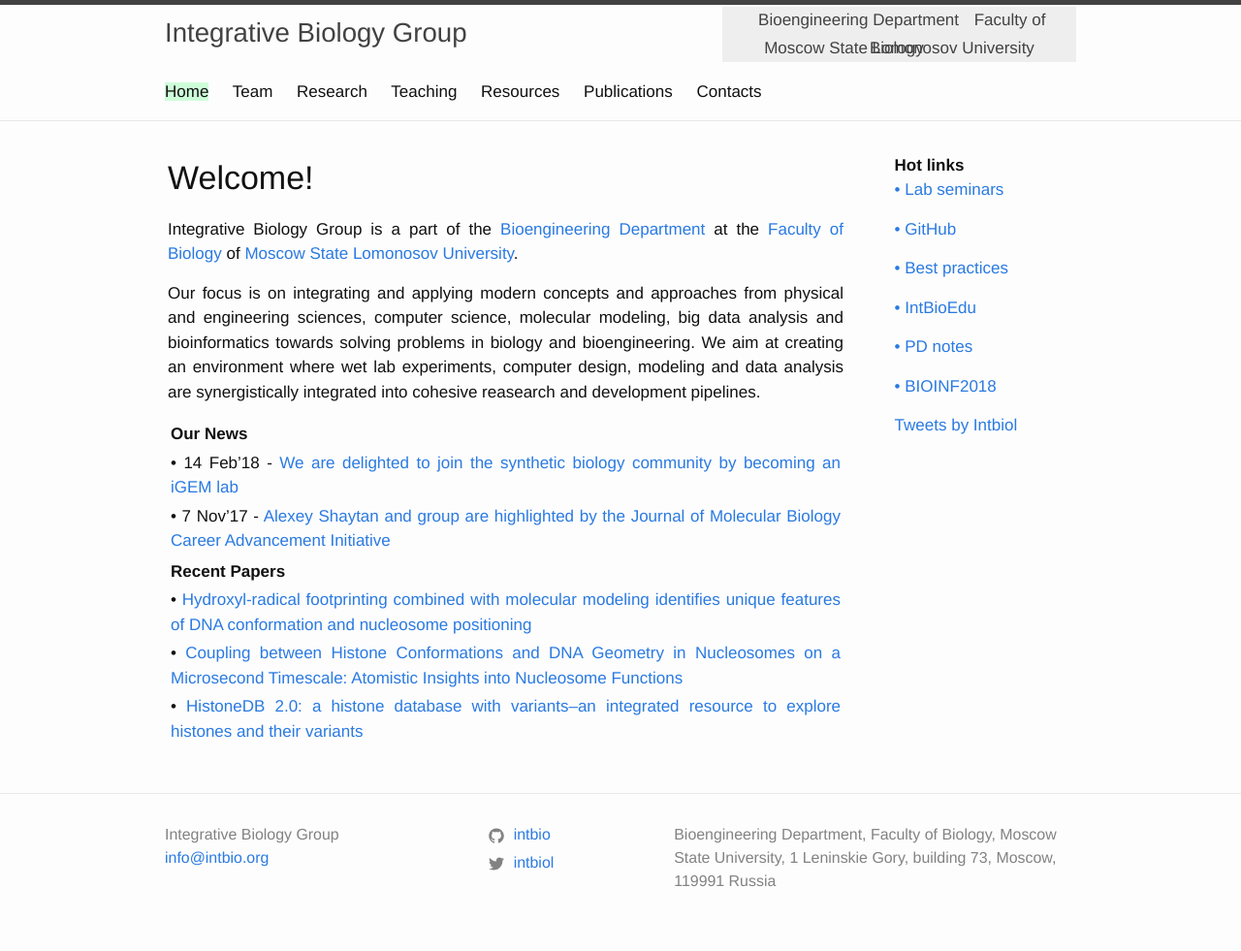
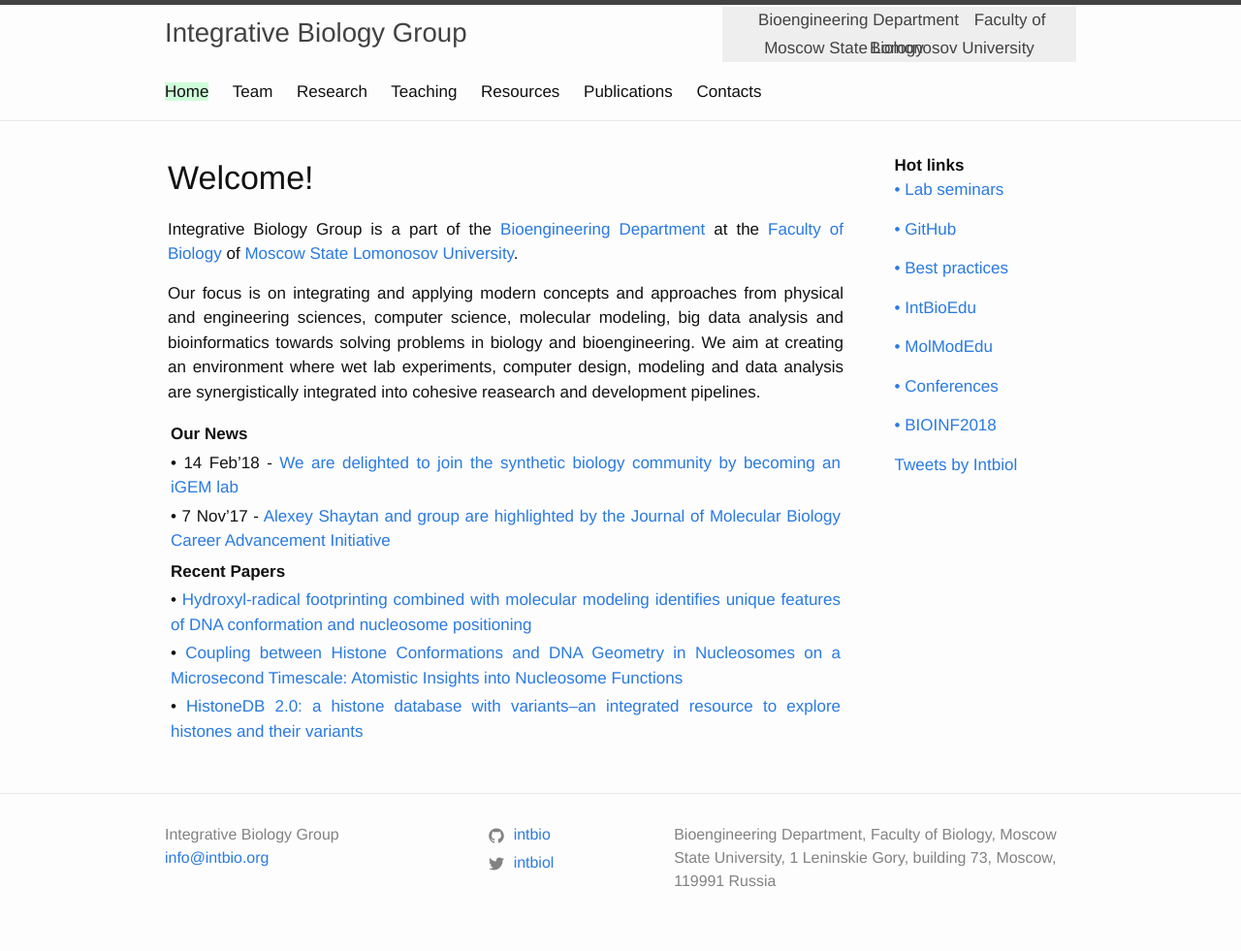
Before and after one commit to v-adlerberg/intbio.github.io, a Jekyll site: the page built from index.md, in a window 1280 px wide. Shown: the whole page at 97% size. Built offline with Jekyll 4.4.1, drawn with Linux system fonts in a browser that asks for light colours; comment, search, counter and statistics services are not loaded.

Commit message:
Update home.html

```diff
--- a/_layouts/home.html
+++ b/_layouts/home.html
@@ -25,7 +25,8 @@
          <li><a href="https://github.com/intbio">• GitHub</a></li>
          <li><a href="https://github.com/intbio/best_practices">• Best practices</a></li>
          <li><a href="https://github.com/intbio/IntBioEdu">• IntBioEdu</a></li>
-         <li><a href="https://github.com/molsim/PDnotes">• PD notes</a></li>
+         <li><a href="https://github.com/molsim/MolModEdu">• MolModEdu</a></li>
+         <li><a href="https://github.com/molsim/Confs">• Conferences</a></li>
          <li><a href="http://intbio.org/bioinf2018">• BIOINF2018</a></li>
 
 
```
